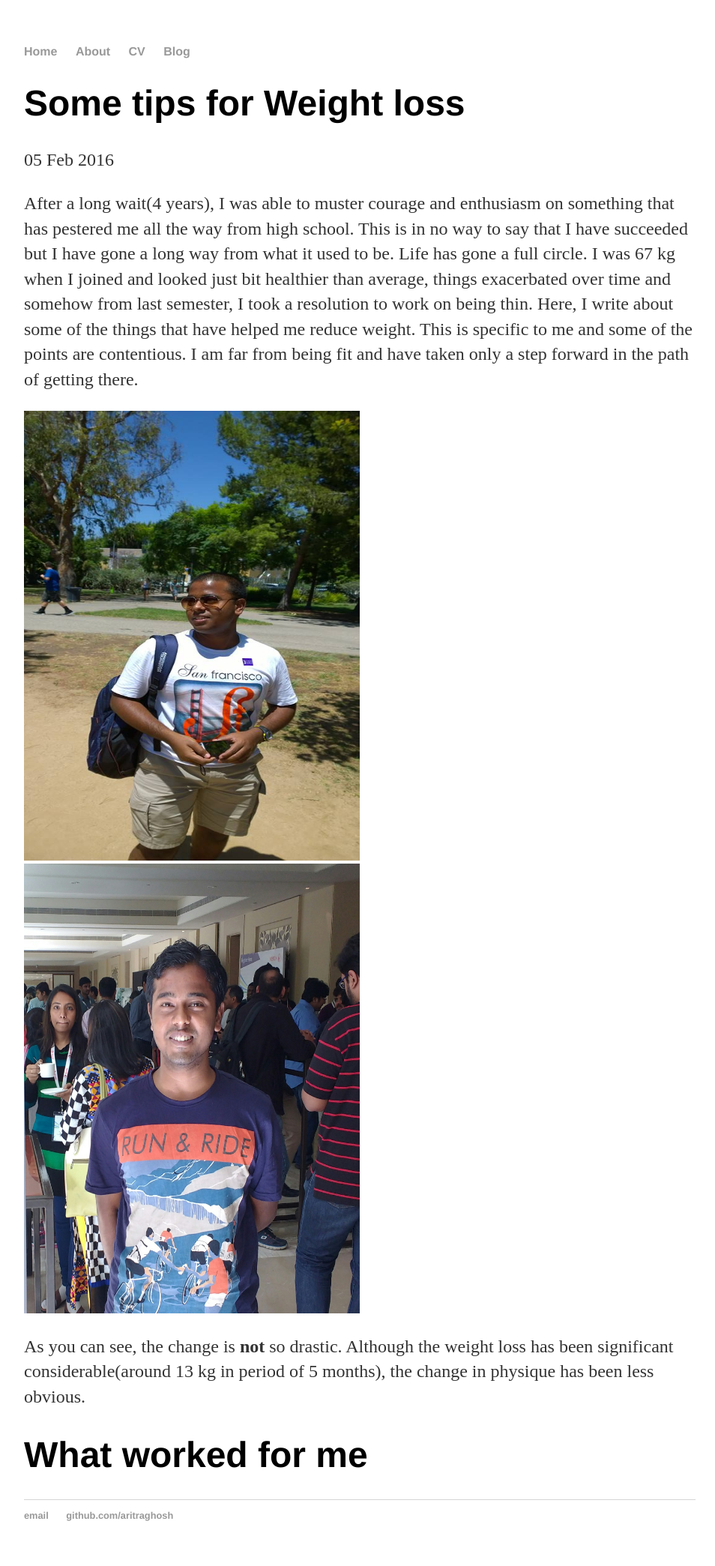
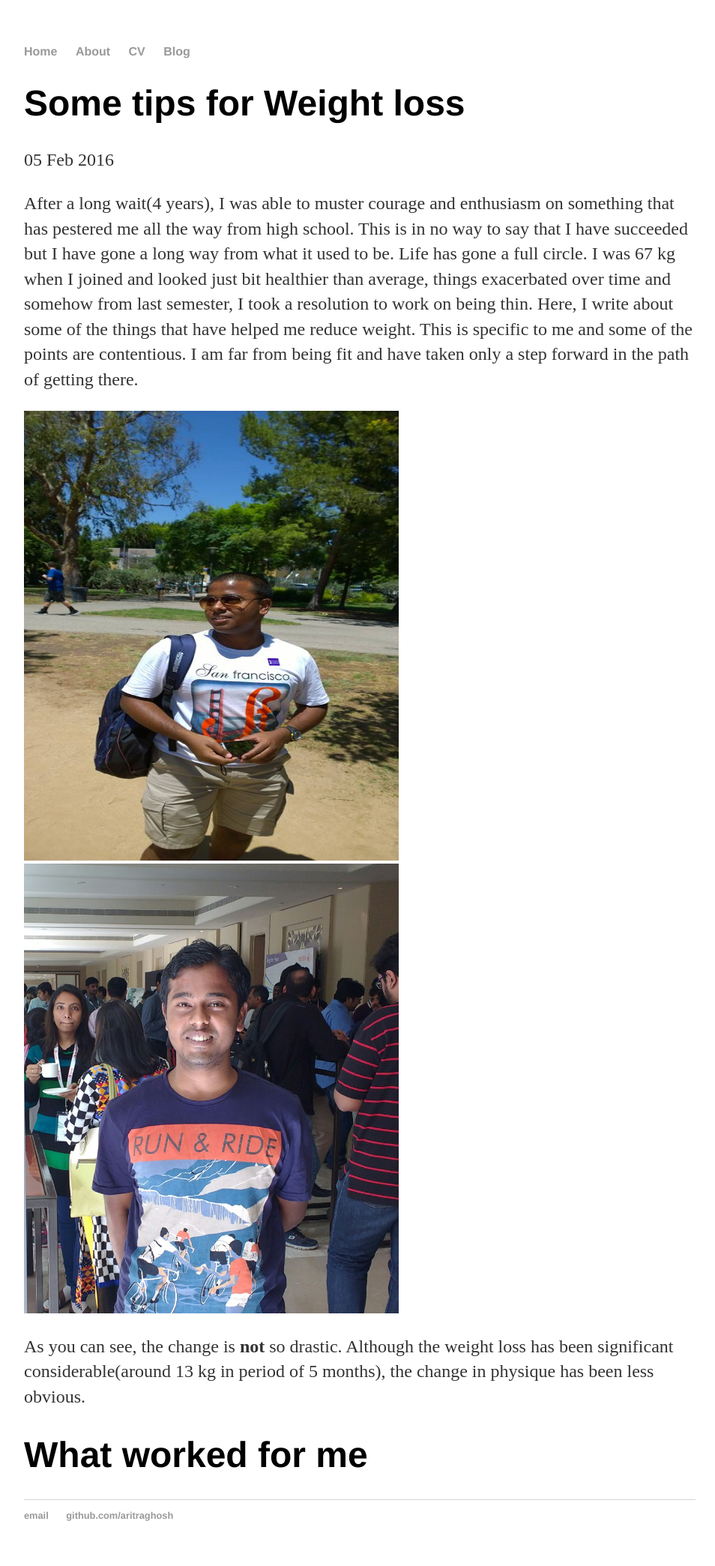
Before and after one commit to aritraghosh/aritraghosh.github.io, a Jekyll site: the page built from _posts/2016-02-05-some-tips-for-weight-loss.md, in a window 1280 px wide. Shown: the whole page at 75% size, without its empty margins (160-1114 px from the left). Built offline with Jekyll 4.4.1, drawn with Linux system fonts in a browser that asks for light colours.

Commit message:
Update 2016-02-05-some-tips-for-weight-loss.md

```diff
--- a/_posts/2016-02-05-some-tips-for-weight-loss.md
+++ b/_posts/2016-02-05-some-tips-for-weight-loss.md
@@ -9,8 +9,8 @@
 
 
 <div class="image">
-<img src="https://aritraghosh.github.io/images/Aritra_old.jpg" alt="Old me" style="align: left;  height: 600px;" width="50%"/>
-<img src="https://aritraghosh.github.io/images/IMG_20160123_091910.jpg" alt="Now" style="align: right;  height: 600px;" width="50%"/>
+<img src="https://aritraghosh.github.io/images/Aritra_old.jpg" alt="Old me" style="align: left;width: 500px ;height: 600px;"/>
+<img src="https://aritraghosh.github.io/images/IMG_20160123_091910.jpg" alt="Now" style="align: right;width: 500px;  height: 600px;"/>
 </div>
 
 
```
